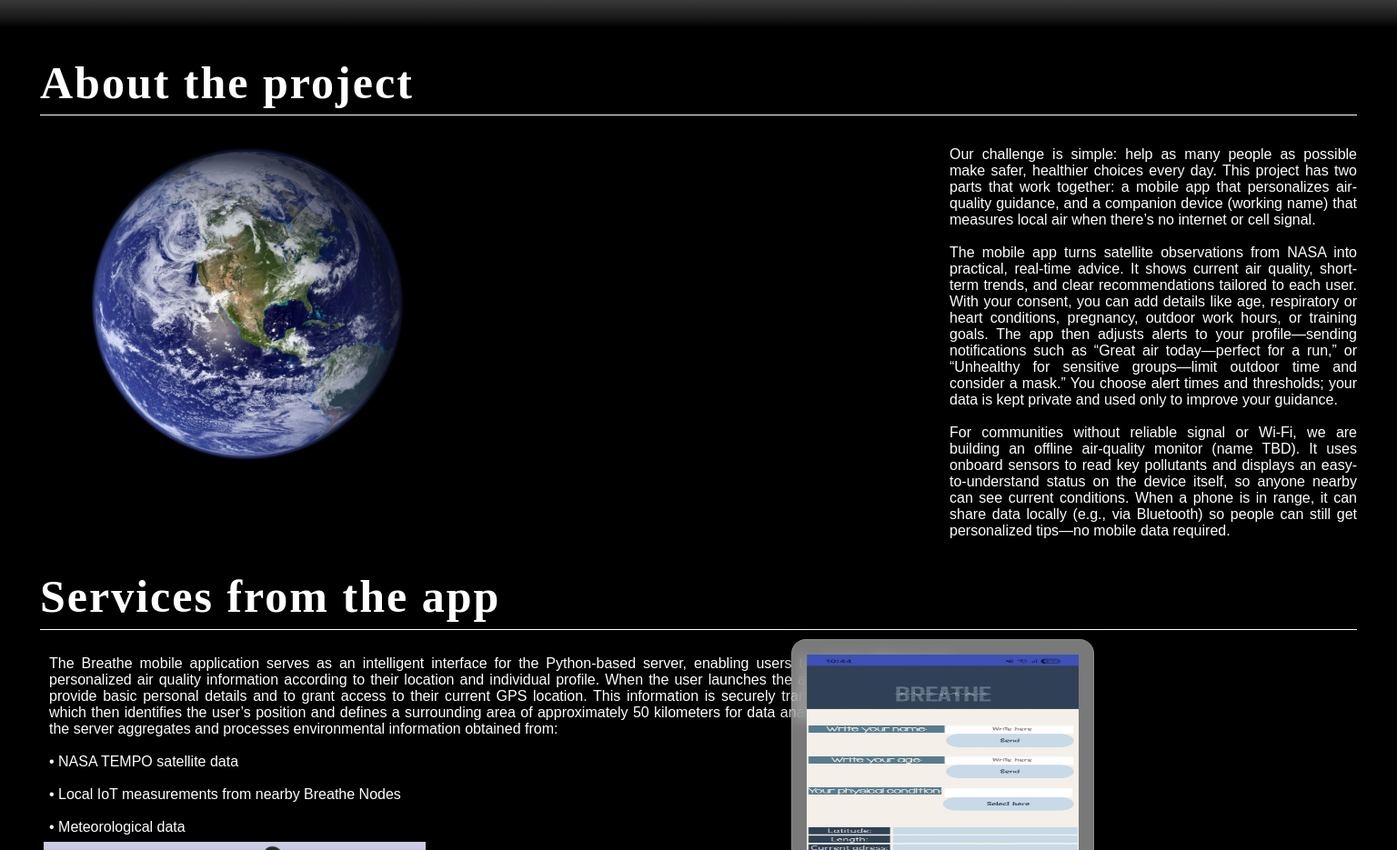
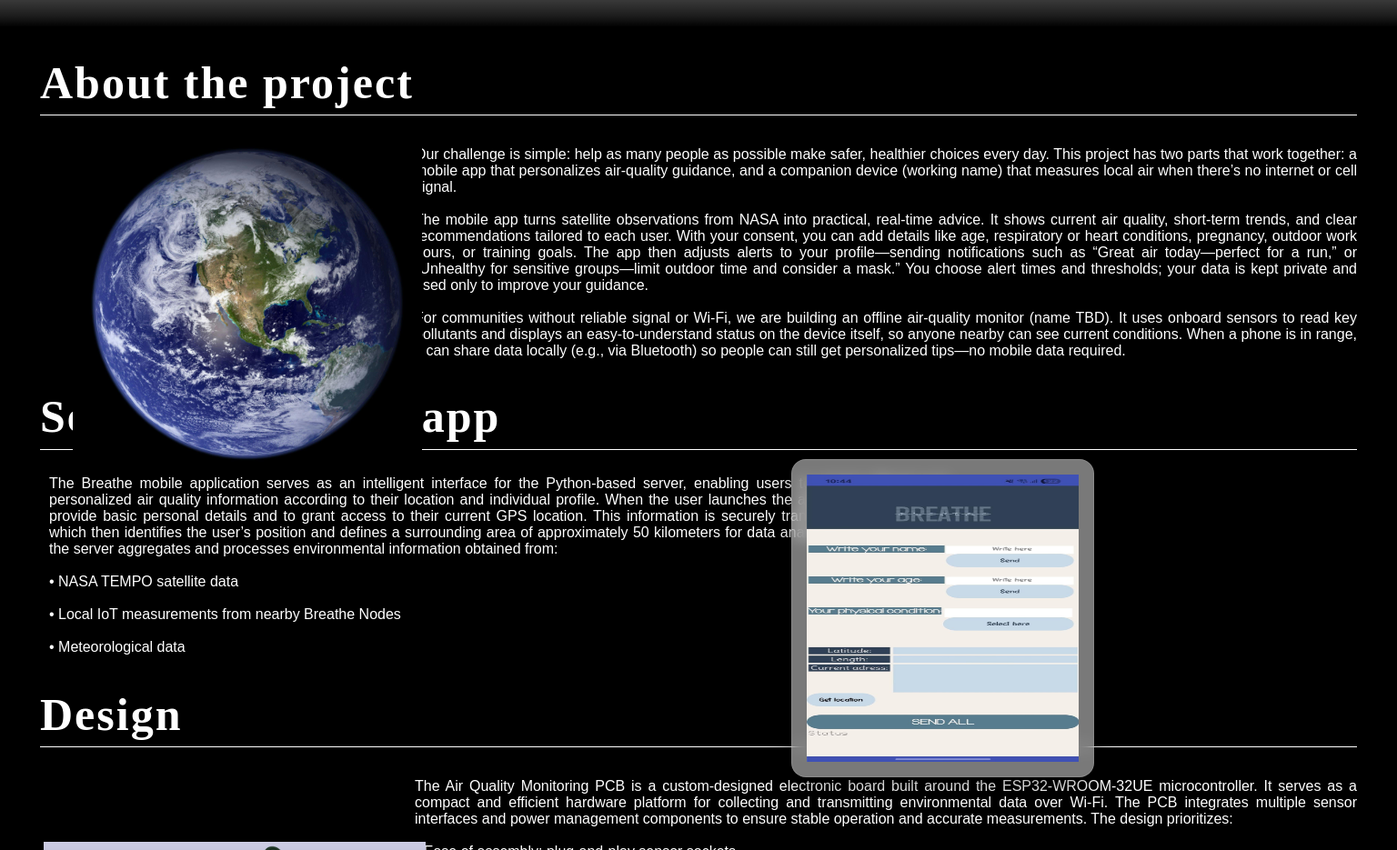
Before and after one commit to s0ma9DP/BREATHE, a plain HTML site: page index.html in a window 1536 px wide. Shown: the part 780-1715 px from the top of the page at 91% size. Drawn offline with Linux system fonts and the light colour scheme; grey boxes are pictures that could not be loaded.

Commit message:
Update styles.css

```diff
--- a/styles.css
+++ b/styles.css
@@ -604,6 +604,6 @@ svg{
 }
 @media (min-width: 1500px){
     .maintxt{
-        padding-left: 1000px;
+        padding-left: -1000px;
     }
 }
```
